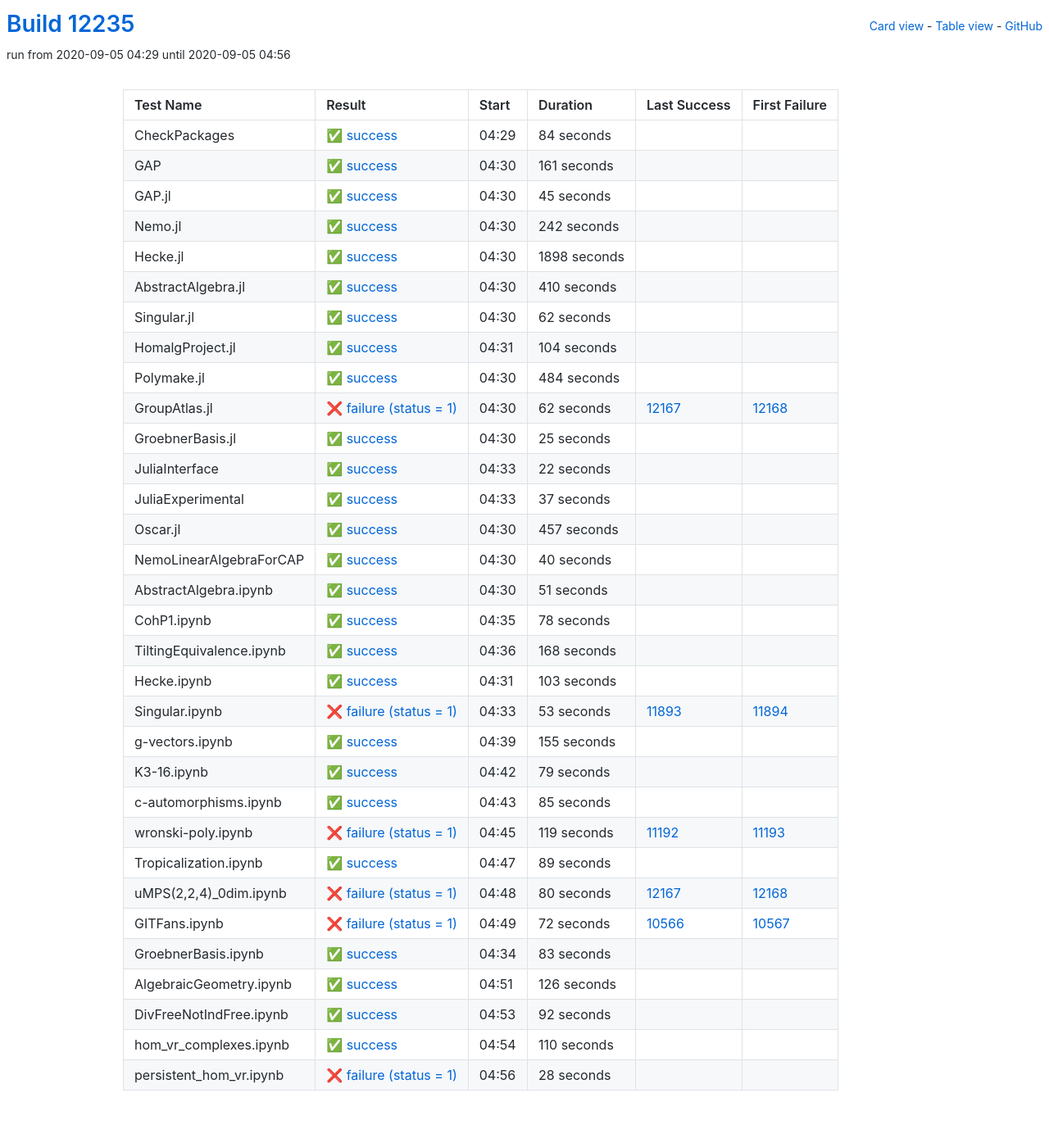
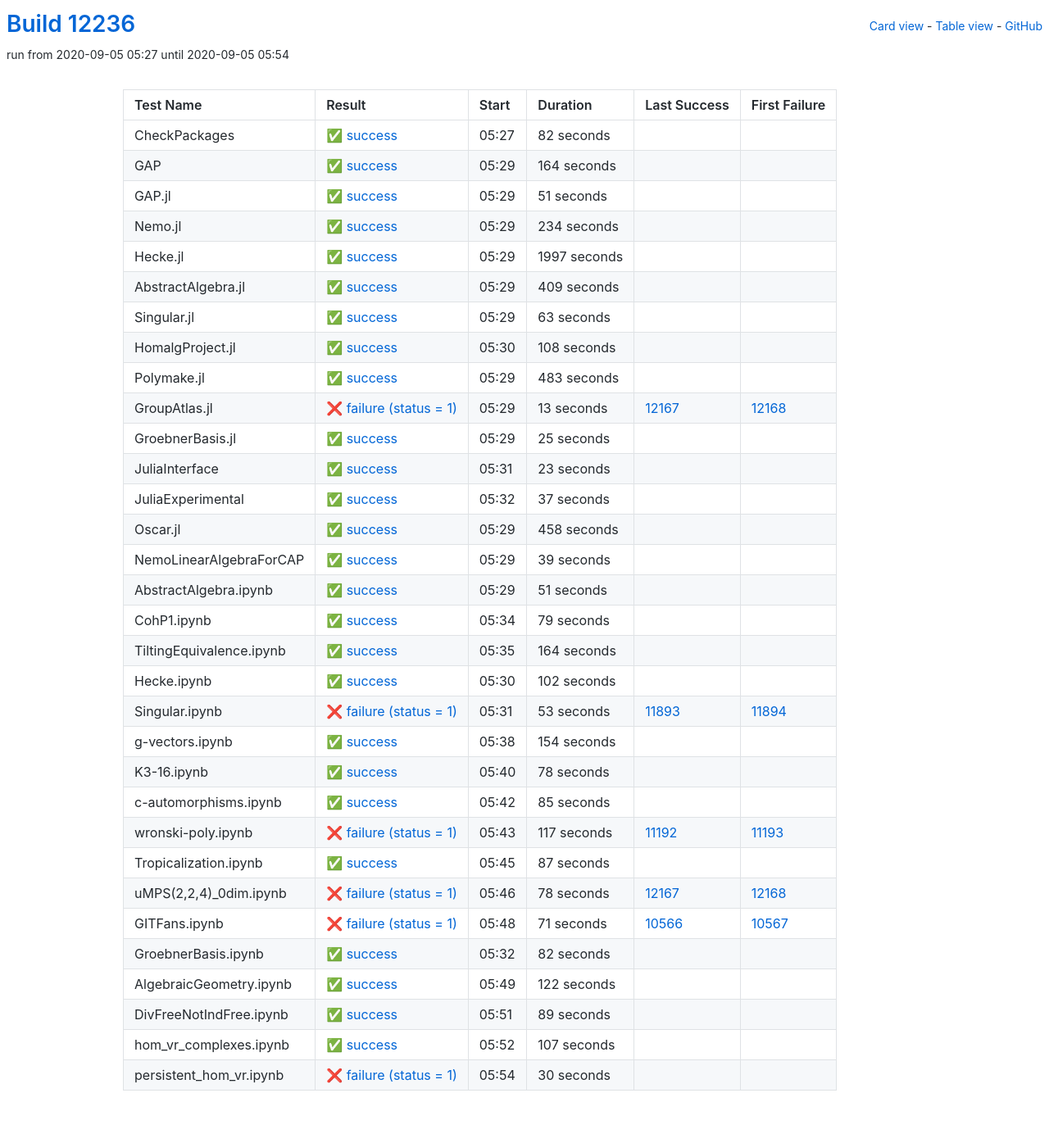
Before and after one commit to oscar-system/oscar-ci-status, a Jekyll site: the page built from table.html, in a window 1280 px wide. Shown: the whole page at 82% size. Built offline with Jekyll 4.4.1, drawn with Linux system fonts in a browser that asks for light colours.

Commit message:
Build #12236

```diff
--- a/_data/ci.yml
+++ b/_data/ci.yml
@@ -1,6 +1,6 @@
 ---
-build: 12235
-build_url: https://oscarci.mathematik.uni-kl.de/job/oscar/12235/
+build: 12236
+build_url: https://oscarci.mathematik.uni-kl.de/job/oscar/12236/
 job: oscar
 organization: oscar-system
 repo: oscar-ci-status
@@ -8,128 +8,128 @@ repourl: https://github.com/oscar-system/oscar-ci-status
 tests:
 - name: CheckPackages
   id: checkpackages
-  log: https://oscarci.mathematik.uni-kl.de/job/oscar/12235/artifact/logs/build-12235/CheckPackages.log
-  start: 2020-09-05 04:29
+  log: https://oscarci.mathematik.uni-kl.de/job/oscar/12236/artifact/logs/build-12236/CheckPackages.log
+  start: 2020-09-05 05:27
   success: true
   exitcode: 0
   status: success
-  duration: 84
+  duration: 82
   last_success: false
   last_success_url:
   first_failure: false
   first_failure_url:
 - name: GAP
   id: gap
-  log: https://oscarci.mathematik.uni-kl.de/job/oscar/12235/artifact/logs/build-12235/GAP.log
-  start: 2020-09-05 04:30
+  log: https://oscarci.mathematik.uni-kl.de/job/oscar/12236/artifact/logs/build-12236/GAP.log
+  start: 2020-09-05 05:29
   success: true
   exitcode: 0
   status: success
-  duration: 161
+  duration: 164
   last_success: false
   last_success_url:
   first_failure: false
   first_failure_url:
 - name: GAP.jl
   id: gap-jl
-  log: https://oscarci.mathematik.uni-kl.de/job/oscar/12235/artifact/logs/build-12235/GAP.jl.log
-  start: 2020-09-05 04:30
+  log: https://oscarci.mathematik.uni-kl.de/job/oscar/12236/artifact/logs/build-12236/GAP.jl.log
+  start: 2020-09-05 05:29
   success: true
   exitcode: 0
   status: success
-  duration: 45
+  duration: 51
   last_success: false
   last_success_url:
   first_failure: false
   first_failure_url:
 - name: Nemo.jl
   id: nemo-jl
-  log: https://oscarci.mathematik.uni-kl.de/job/oscar/12235/artifact/logs/build-12235/Nemo.jl.log
-  start: 2020-09-05 04:30
+  log: https://oscarci.mathematik.uni-kl.de/job/oscar/12236/artifact/logs/build-12236/Nemo.jl.log
+  start: 2020-09-05 05:29
   success: true
   exitcode: 0
   status: success
-  duration: 242
+  duration: 234
   last_success: false
   last_success_url:
   first_failure: false
   first_failure_url:
 - name: Hecke.jl
   id: hecke-jl
-  log: https://oscarci.mathematik.uni-kl.de/job/oscar/12235/artifact/logs/build-12235/Hecke.jl.log
-  start: 2020-09-05 04:30
+  log: https://oscarci.mathematik.uni-kl.de/job/oscar/12236/artifact/logs/build-12236/Hecke.jl.log
+  start: 2020-09-05 05:29
   success: true
   exitcode: 0
   status: success
-  duration: 1898
+  duration: 1997
   last_success: false
   last_success_url:
   first_failure: false
   first_failure_url:
 - name: AbstractAlgebra.jl
   id: abstractalgebra-jl
-  log: https://oscarci.mathematik.uni-kl.de/job/oscar/12235/artifact/logs/build-12235/AbstractAlgebra.jl.log
-  start: 2020-09-05 04:30
+  log: https://oscarci.mathematik.uni-kl.de/job/oscar/12236/artifact/logs/build-12236/AbstractAlgebra.jl.log
+  start: 2020-09-05 05:29
   success: true
   exitcode: 0
   status: success
-  duration: 410
+  duration: 409
   last_success: false
   last_success_url:
   first_failure: false
   first_failure_url:
 - name: Singular.jl
   id: singular-jl
-  log: https://oscarci.mathematik.uni-kl.de/job/oscar/12235/artifact/logs/build-12235/Singular.jl.log
-  start: 2020-09-05 04:30
+  log: https://oscarci.mathematik.uni-kl.de/job/oscar/12236/artifact/logs/build-12236/Singular.jl.log
+  start: 2020-09-05 05:29
   success: true
   exitcode: 0
   status: success
-  duration: 62
+  duration: 63
   last_success: false
   last_success_url:
   first_failure: false
   first_failure_url:
 - name: HomalgProject.jl
   id: homalgproject-jl
-  log: https://oscarci.mathematik.uni-kl.de/job/oscar/12235/artifact/logs/build-12235/HomalgProject.jl.log
-  start: 2020-09-05 04:31
+  log: https://oscarci.mathematik.uni-kl.de/job/oscar/12236/artifact/logs/build-12236/HomalgProject.jl.log
+  start: 2020-09-05 05:30
   success: true
   exitcode: 0
   status: success
-  duration: 104
+  duration: 108
   last_success: false
   last_success_url:
   first_failure: false
   first_failure_url:
 - name: Polymake.jl
   id: polymake-jl
-  log: https://oscarci.mathematik.uni-kl.de/job/oscar/12235/artifact/logs/build-12235/Polymake.jl.log
-  start: 2020-09-05 04:30
+  log: https://oscarci.mathematik.uni-kl.de/job/oscar/12236/artifact/logs/build-12236/Polymake.jl.log
+  start: 2020-09-05 05:29
   success: true
   exitcode: 0
   status: success
-  duration: 484
+  duration: 483
   last_success: false
   last_success_url:
   first_failure: false
   first_failure_url:
 - name: GroupAtlas.jl
   id: groupatlas-jl
-  log: https://oscarci.mathematik.uni-kl.de/job/oscar/12235/artifact/logs/build-12235/GroupAtlas.jl.log
-  start: 2020-09-05 04:30
+  log: https://oscarci.mathematik.uni-kl.de/job/oscar/12236/artifact/logs/build-12236/GroupAtlas.jl.log
+  start: 2020-09-05 05:29
   success: false
   exitcode: 1
   status: failure
-  duration: 62
+  duration: 13
   last_success: 12167
   last_success_url: https://oscarci.mathematik.uni-kl.de/job/oscar/12167/
   first_failure: 12168
   first_failure_url: https://oscarci.mathematik.uni-kl.de/job/oscar/12168/
 - name: GroebnerBasis.jl
   id: groebnerbasis-jl
-  log: https://oscarci.mathematik.uni-kl.de/job/oscar/12235/artifact/logs/build-12235/GroebnerBasis.jl.log
-  start: 2020-09-05 04:30
+  log: https://oscarci.mathematik.uni-kl.de/job/oscar/12236/artifact/logs/build-12236/GroebnerBasis.jl.log
+  start: 2020-09-05 05:29
   success: true
   exitcode: 0
   status: success
@@ -140,20 +140,20 @@ tests:
   first_failure_url:
 - name: JuliaInterface
   id: juliainterface
-  log: https://oscarci.mathematik.uni-kl.de/job/oscar/12235/artifact/logs/build-12235/JuliaInterface.log
-  start: 2020-09-05 04:33
+  log: https://oscarci.mathematik.uni-kl.de/job/oscar/12236/artifact/logs/build-12236/JuliaInterface.log
+  start: 2020-09-05 05:31
   success: true
   exitcode: 0
   status: success
-  duration: 22
+  duration: 23
   last_success: false
   last_success_url:
   first_failure: false
   first_failure_url:
 - name: JuliaExperimental
   id: juliaexperimental
-  log: https://oscarci.mathematik.uni-kl.de/job/oscar/12235/artifact/logs/build-12235/JuliaExperimental.log
-  start: 2020-09-05 04:33
+  log: https://oscarci.mathematik.uni-kl.de/job/oscar/12236/artifact/logs/build-12236/JuliaExperimental.log
+  start: 2020-09-05 05:32
   success: true
   exitcode: 0
   status: success
@@ -164,32 +164,32 @@ tests:
   first_failure_url:
 - name: Oscar.jl
   id: oscar-jl
-  log: https://oscarci.mathematik.uni-kl.de/job/oscar/12235/artifact/logs/build-12235/Oscar.jl.log
-  start: 2020-09-05 04:30
+  log: https://oscarci.mathematik.uni-kl.de/job/oscar/12236/artifact/logs/build-12236/Oscar.jl.log
+  start: 2020-09-05 05:29
   success: true
   exitcode: 0
   status: success
-  duration: 457
+  duration: 458
   last_success: false
   last_success_url:
   first_failure: false
   first_failure_url:
 - name: NemoLinearAlgebraForCAP
   id: nemolinearalgebraforcap
-  log: https://oscarci.mathematik.uni-kl.de/job/oscar/12235/artifact/logs/build-12235/NemoLinearAlgebraForCAP.log
-  start: 2020-09-05 04:30
+  log: https://oscarci.mathematik.uni-kl.de/job/oscar/12236/artifact/logs/build-12236/NemoLinearAlgebraForCAP.log
+  start: 2020-09-05 05:29
   success: true
   exitcode: 0
   status: success
-  duration: 40
+  duration: 39
   last_success: false
   last_success_url:
   first_failure: false
   first_failure_url:
 - name: AbstractAlgebra.ipynb
   id: abstractalgebra-ipynb
-  log: https://oscarci.mathematik.uni-kl.de/job/oscar/12235/artifact/logs/build-12235/AbstractAlgebra.ipynb.log
-  start: 2020-09-05 04:30
+  log: https://oscarci.mathematik.uni-kl.de/job/oscar/12236/artifact/logs/build-12236/AbstractAlgebra.ipynb.log
+  start: 2020-09-05 05:29
   success: true
   exitcode: 0
   status: success
@@ -200,44 +200,44 @@ tests:
   first_failure_url:
 - name: CohP1.ipynb
   id: cohp1-ipynb
-  log: https://oscarci.mathematik.uni-kl.de/job/oscar/12235/artifact/logs/build-12235/CohP1.ipynb.log
-  start: 2020-09-05 04:35
+  log: https://oscarci.mathematik.uni-kl.de/job/oscar/12236/artifact/logs/build-12236/CohP1.ipynb.log
+  start: 2020-09-05 05:34
   success: true
   exitcode: 0
   status: success
-  duration: 78
+  duration: 79
   last_success: false
   last_success_url:
   first_failure: false
   first_failure_url:
 - name: TiltingEquivalence.ipynb
   id: tiltingequivalence-ipynb
-  log: https://oscarci.mathematik.uni-kl.de/job/oscar/12235/artifact/logs/build-12235/TiltingEquivalence.ipynb.log
-  start: 2020-09-05 04:36
+  log: https://oscarci.mathematik.uni-kl.de/job/oscar/12236/artifact/logs/build-12236/TiltingEquivalence.ipynb.log
+  start: 2020-09-05 05:35
   success: true
   exitcode: 0
   status: success
-  duration: 168
+  duration: 164
   last_success: false
   last_success_url:
   first_failure: false
   first_failure_url:
 - name: Hecke.ipynb
   id: hecke-ipynb
-  log: https://oscarci.mathematik.uni-kl.de/job/oscar/12235/artifact/logs/build-12235/Hecke.ipynb.log
-  start: 2020-09-05 04:31
+  log: https://oscarci.mathematik.uni-kl.de/job/oscar/12236/artifact/logs/build-12236/Hecke.ipynb.log
+  start: 2020-09-05 05:30
   success: true
   exitcode: 0
   status: success
-  duration: 103
+  duration: 102
   last_success: false
   last_success_url:
   first_failure: false
   first_failure_url:
 - name: Singular.ipynb
   id: singular-ipynb
-  log: https://oscarci.mathematik.uni-kl.de/job/oscar/12235/artifact/logs/build-12235/Singular.ipynb.log
-  start: 2020-09-05 04:33
+  log: https://oscarci.mathematik.uni-kl.de/job/oscar/12236/artifact/logs/build-12236/Singular.ipynb.log
+  start: 2020-09-05 05:31
   success: false
   exitcode: 1
   status: failure
@@ -248,32 +248,32 @@ tests:
   first_failure_url: https://oscarci.mathematik.uni-kl.de/job/oscar/11894/
 - name: g-vectors.ipynb
   id: g-vectors-ipynb
-  log: https://oscarci.mathematik.uni-kl.de/job/oscar/12235/artifact/logs/build-12235/g-vectors.ipynb.log
-  start: 2020-09-05 04:39
+  log: https://oscarci.mathematik.uni-kl.de/job/oscar/12236/artifact/logs/build-12236/g-vectors.ipynb.log
+  start: 2020-09-05 05:38
   success: true
   exitcode: 0
   status: success
-  duration: 155
+  duration: 154
   last_success: false
   last_success_url:
   first_failure: false
   first_failure_url:
 - name: K3-16.ipynb
   id: k3-16-ipynb
-  log: https://oscarci.mathematik.uni-kl.de/job/oscar/12235/artifact/logs/build-12235/K3-16.ipynb.log
-  start: 2020-09-05 04:42
+  log: https://oscarci.mathematik.uni-kl.de/job/oscar/12236/artifact/logs/build-12236/K3-16.ipynb.log
+  start: 2020-09-05 05:40
   success: true
   exitcode: 0
   status: success
-  duration: 79
+  duration: 78
   last_success: false
   last_success_url:
   first_failure: false
   first_failure_url:
 - name: c-automorphisms.ipynb
   id: c-automorphisms-ipynb
-  log: https://oscarci.mathematik.uni-kl.de/job/oscar/12235/artifact/logs/build-12235/c-automorphisms.ipynb.log
-  start: 2020-09-05 04:43
+  log: https://oscarci.mathematik.uni-kl.de/job/oscar/12236/artifact/logs/build-12236/c-automorphisms.ipynb.log
+  start: 2020-09-05 05:42
   success: true
   exitcode: 0
   status: success
@@ -284,20 +284,80 @@ tests:
   first_failure_url:
 - name: wronski-poly.ipynb
   id: wronski-poly-ipynb
-  log: https://oscarci.mathematik.uni-kl.de/job/oscar/12235/artifact/logs/build-12235/wronski-poly.ipynb.log
-  start: 2020-09-05 04:45
+  log: https://oscarci.mathematik.uni-kl.de/job/oscar/12236/artifact/logs/build-12236/wronski-poly.ipynb.log
+  start: 2020-09-05 05:43
   success: false
   exitcode: 1
   status: failure
-  duration: 119
+  duration: 117
   last_success: 11192
   last_success_url: https://oscarci.mathematik.uni-kl.de/job/oscar/11192/
   first_failure: 11193
   first_failure_url: https://oscarci.mathematik.uni-kl.de/job/oscar/11193/
 - name: Tropicalization.ipynb
   id: tropicalization-ipynb
-  log: https://oscarci.mathematik.uni-kl.de/job/oscar/12235/artifact/logs/build-12235/Tropicalization.ipynb.log
-  start: 2020-09-05 04:47
+  log: https://oscarci.mathematik.uni-kl.de/job/oscar/12236/artifact/logs/build-12236/Tropicalization.ipynb.log
+  start: 2020-09-05 05:45
+  success: true
+  exitcode: 0
+  status: success
+  duration: 87
+  last_success: false
+  last_success_url:
+  first_failure: false
+  first_failure_url:
+- name: uMPS(2,2,4)_0dim.ipynb
+  id: umps-2-2-4-0dim-ipynb
+  log: https://oscarci.mathematik.uni-kl.de/job/oscar/12236/artifact/logs/build-12236/uMPS-2-2-4-_0dim.ipynb.log
+  start: 2020-09-05 05:46
+  success: false
+  exitcode: 1
+  status: failure
+  duration: 78
+  last_success: 12167
+  last_success_url: https://oscarci.mathematik.uni-kl.de/job/oscar/12167/
+  first_failure: 12168
+  first_failure_url: https://oscarci.mathematik.uni-kl.de/job/oscar/12168/
+- name: GITFans.ipynb
+  id: gitfans-ipynb
+  log: https://oscarci.mathematik.uni-kl.de/job/oscar/12236/artifact/logs/build-12236/GITFans.ipynb.log
+  start: 2020-09-05 05:48
+  success: false
+  exitcode: 1
+  status: failure
+  duration: 71
+  last_success: 10566
+  last_success_url: https://oscarci.mathematik.uni-kl.de/job/oscar/10566/
+  first_failure: 10567
+  first_failure_url: https://oscarci.mathematik.uni-kl.de/job/oscar/10567/
+- name: GroebnerBasis.ipynb
+  id: groebnerbasis-ipynb
+  log: https://oscarci.mathematik.uni-kl.de/job/oscar/12236/artifact/logs/build-12236/GroebnerBasis.ipynb.log
+  start: 2020-09-05 05:32
+  success: true
+  exitcode: 0
+  status: success
+  duration: 82
+  last_success: false
+  last_success_url:
+  first_failure: false
+  first_failure_url:
+- name: AlgebraicGeometry.ipynb
+  id: algebraicgeometry-ipynb
+  log: https://oscarci.mathematik.uni-kl.de/job/oscar/12236/artifact/logs/build-12236/AlgebraicGeometry.ipynb.log
+  start: 2020-09-05 05:49
+  success: true
+  exitcode: 0
+  status: success
+  duration: 122
+  last_success: false
+  last_success_url:
+  first_failure: false
+  first_failure_url:
+- name: DivFreeNotIndFree.ipynb
+  id: divfreenotindfree-ipynb
+  log: https://oscarci.mathematik.uni-kl.de/job/oscar/12236/artifact/logs/build-12236/DivFreeNotIndFree.ipynb.log
+  start: 2020-09-05 05:51
   success: true
   exitcode: 0
   status: success
@@ -306,86 +366,26 @@ tests:
   last_success_url:
   first_failure: false
   first_failure_url:
-- name: uMPS(2,2,4)_0dim.ipynb
-  id: umps-2-2-4-0dim-ipynb
-  log: https://oscarci.mathematik.uni-kl.de/job/oscar/12235/artifact/logs/build-12235/uMPS-2-2-4-_0dim.ipynb.log
-  start: 2020-09-05 04:48
-  success: false
-  exitcode: 1
-  status: failure
-  duration: 80
-  last_success: 12167
-  last_success_url: https://oscarci.mathematik.uni-kl.de/job/oscar/12167/
-  first_failure: 12168
-  first_failure_url: https://oscarci.mathematik.uni-kl.de/job/oscar/12168/
-- name: GITFans.ipynb
-  id: gitfans-ipynb
-  log: https://oscarci.mathematik.uni-kl.de/job/oscar/12235/artifact/logs/build-12235/GITFans.ipynb.log
-  start: 2020-09-05 04:49
-  success: false
-  exitcode: 1
-  status: failure
-  duration: 72
-  last_success: 10566
-  last_success_url: https://oscarci.mathematik.uni-kl.de/job/oscar/10566/
-  first_failure: 10567
-  first_failure_url: https://oscarci.mathematik.uni-kl.de/job/oscar/10567/
-- name: GroebnerBasis.ipynb
-  id: groebnerbasis-ipynb
-  log: https://oscarci.mathematik.uni-kl.de/job/oscar/12235/artifact/logs/build-12235/GroebnerBasis.ipynb.log
-  start: 2020-09-05 04:34
+- name: hom_vr_complexes.ipynb
+  id: hom-vr-complexes-ipynb
+  log: https://oscarci.mathematik.uni-kl.de/job/oscar/12236/artifact/logs/build-12236/hom_vr_complexes.ipynb.log
+  start: 2020-09-05 05:52
   success: true
   exitcode: 0
   status: success
-  duration: 83
-  last_success: false
-  last_success_url:
-  first_failure: false
-  first_failure_url:
-- name: AlgebraicGeometry.ipynb
-  id: algebraicgeometry-ipynb
-  log: https://oscarci.mathematik.uni-kl.de/job/oscar/12235/artifact/logs/build-12235/AlgebraicGeometry.ipynb.log
-  start: 2020-09-05 04:51
-  success: true
-  exitcode: 0
-  status: success
-  duration: 126
-  last_success: false
-  last_success_url:
-  first_failure: false
-  first_failure_url:
-- name: DivFreeNotIndFree.ipynb
-  id: divfreenotindfree-ipynb
-  log: https://oscarci.mathematik.uni-kl.de/job/oscar/12235/artifact/logs/build-12235/DivFreeNotIndFree.ipynb.log
-  start: 2020-09-05 04:53
-  success: true
-  exitcode: 0
-  status: success
-  duration: 92
-  last_success: false
-  last_success_url:
-  first_failure: false
-  first_failure_url:
-- name: hom_vr_complexes.ipynb
-  id: hom-vr-complexes-ipynb
-  log: https://oscarci.mathematik.uni-kl.de/job/oscar/12235/artifact/logs/build-12235/hom_vr_complexes.ipynb.log
-  start: 2020-09-05 04:54
-  success: true
-  exitcode: 0
-  status: success
-  duration: 110
+  duration: 107
   last_success: false
   last_success_url:
   first_failure: false
   first_failure_url:
 - name: persistent_hom_vr.ipynb
   id: persistent-hom-vr-ipynb
-  log: https://oscarci.mathematik.uni-kl.de/job/oscar/12235/artifact/logs/build-12235/persistent_hom_vr.ipynb.log
-  start: 2020-09-05 04:56
+  log: https://oscarci.mathematik.uni-kl.de/job/oscar/12236/artifact/logs/build-12236/persistent_hom_vr.ipynb.log
+  start: 2020-09-05 05:54
   success: false
   exitcode: 1
   status: failure
-  duration: 28
+  duration: 30
   last_success: false
   last_success_url:
   first_failure: false
```
Also changed, not shown: README.md.
